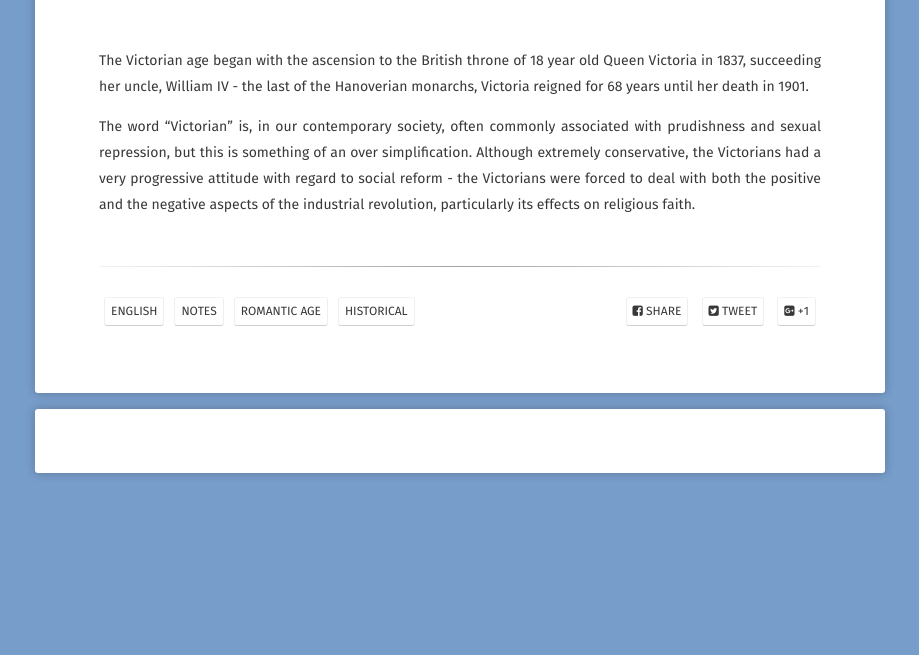
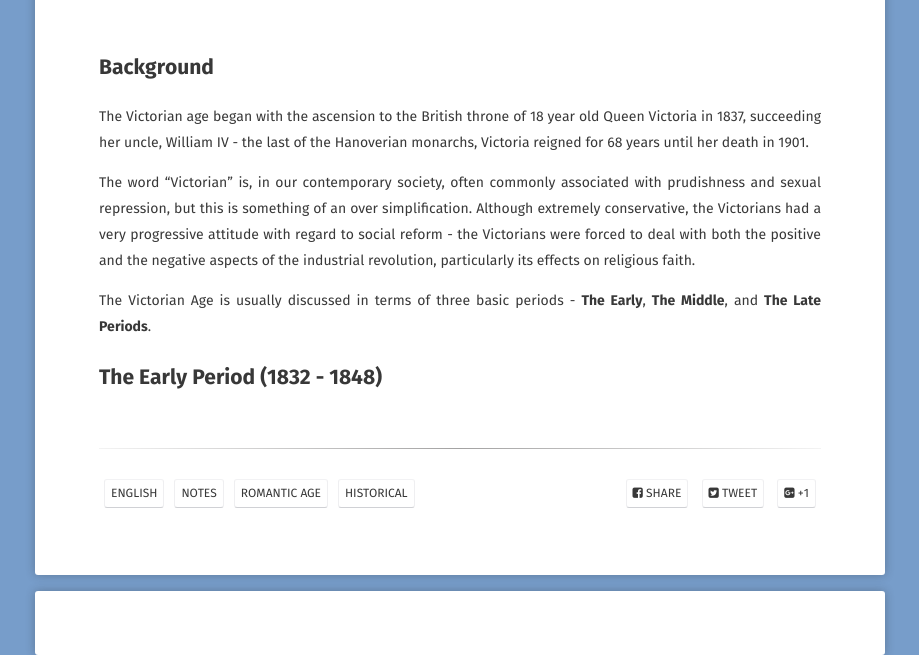
Before and after one commit to EthenStrine/site, a Jekyll site: the page built from _posts/2019-04-16-victoria.md, in a window 1280 px wide. Shown: the part 570-1225 px from the top of the page, without its empty margins (180-1099 px from the left). Built offline with Jekyll 4.4.1, drawn with Linux system fonts in a browser that asks for light colours; some web fonts are replaced; comment, search, counter and statistics services are not loaded.

Commit message:
Update 2019-04-16-victoria.md

```diff
--- a/_posts/2019-04-16-victoria.md
+++ b/_posts/2019-04-16-victoria.md
@@ -11,7 +11,11 @@ tag:
 - Historical
 comments: true
 ---
-
+## Background
 The Victorian age began with the ascension to the British throne of 18 year old Queen Victoria in 1837, succeeding her uncle, William IV - the last of the Hanoverian monarchs, Victoria reigned for 68 years until her death in 1901.
 
 The word "Victorian" is, in our contemporary society, often commonly associated with prudishness and sexual repression, but this is something of an over simplification. Although extremely conservative, the Victorians had a very progressive attitude with regard to social reform - the Victorians were forced to deal with both the positive and the negative aspects of the industrial revolution, particularly its effects on religious faith.
+
+The Victorian Age is usually discussed in terms of three basic periods - **The Early**, **The Middle**, and **The Late Periods**.
+
+## The Early Period (1832 - 1848)
```
